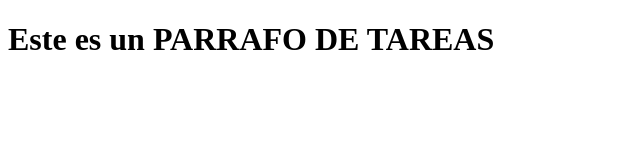
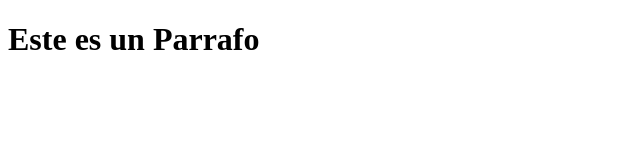
Before and after one commit to Compartir54/Proyectogit, a plain HTML site: page index.html in a window 1280 px wide. Shown: the whole page, without its empty margins (0-640 px from the left). Drawn offline with Linux system fonts and the light colour scheme.

Commit message:
Update index.html

```diff
--- a/index.html
+++ b/index.html
@@ -8,7 +8,7 @@
 </head>
 <body>
     <h1>
-      Este es un PARRAFO DE TAREAS
+      Este es un Parrafo
     </h1>
 </body>
 </html>
```
